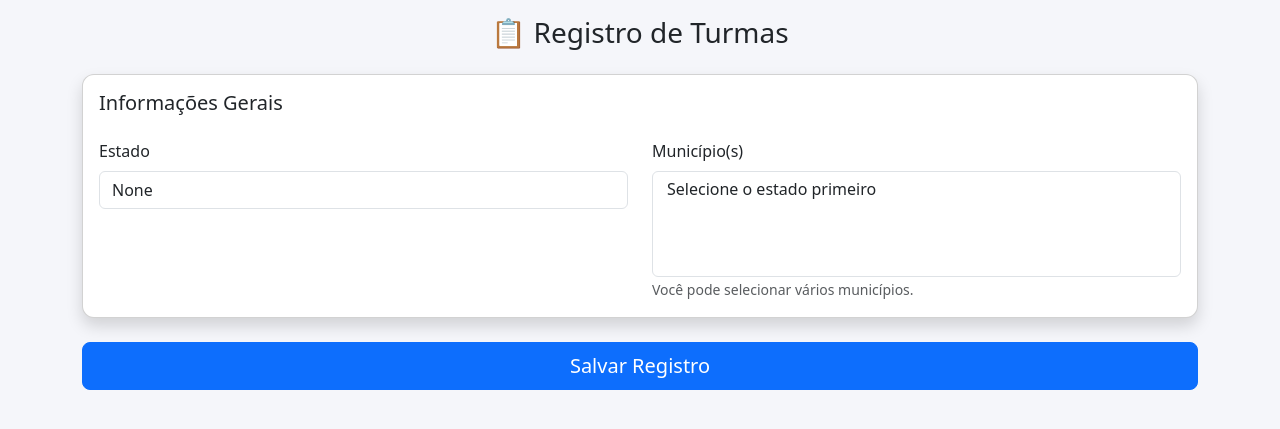
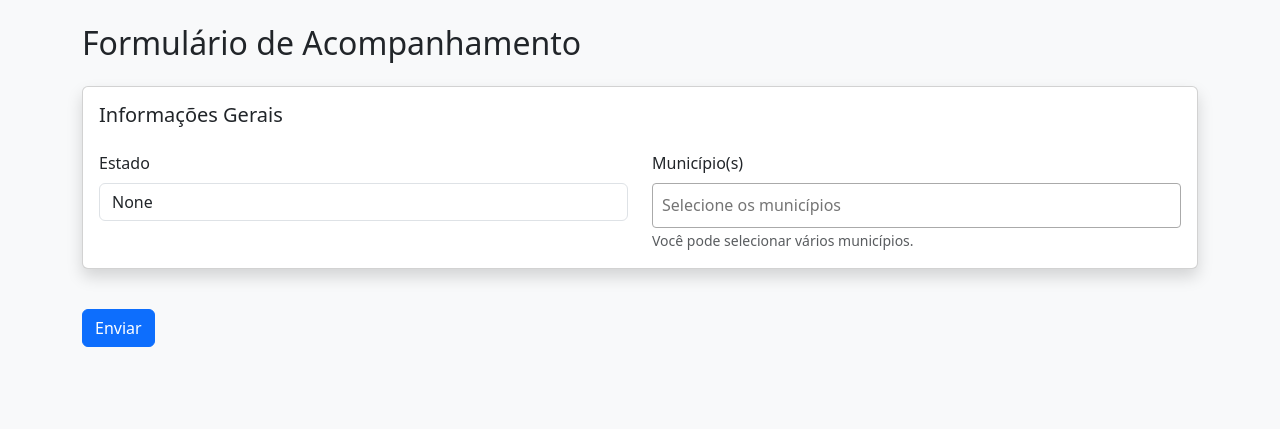
Before and after one commit to profdanidias/app-eja, a Flask app: page /formulario in a window 1280 px wide. Shown: the top 429 px of the page. Run offline with Flask 3, Linux system fonts and the light colour scheme; the visitor is signed in with stand-in values (Sample User, id 1); data that the repository does not hold is empty; some libraries are stand-ins or nearby versions.

Commit message:
Form
Form

```diff
--- a/templates/formulario.html
+++ b/templates/formulario.html
@@ -2,44 +2,31 @@
 <html lang="pt-br">
 <head>
     <meta charset="UTF-8">
-    <title>Formulário de Registro</title>
+    <meta name="viewport" content="width=device-width, initial-scale=1.0">
+    <title>Formulário EJA</title>
 
     <!-- Bootstrap -->
-    <link rel="stylesheet" href="https://cdn.jsdelivr.net/npm/bootstrap@5.3.0/dist/css/bootstrap.min.css">
+    <link href="https://cdn.jsdelivr.net/npm/bootstrap@5.3.0/dist/css/bootstrap.min.css" rel="stylesheet">
+
+    <!-- jQuery (necessário para Select2) -->
+    <script src="https://code.jquery.com/jquery-3.6.0.min.js"></script>
+
+    <!-- Select2 -->
+    <link href="https://cdn.jsdelivr.net/npm/select2@4.1.0-rc.0/dist/css/select2.min.css" rel="stylesheet" />
+    <script src="https://cdn.jsdelivr.net/npm/select2@4.1.0-rc.0/dist/js/select2.min.js"></script>
 
     <style>
-        body {
-            background: #f5f6fa;
-        }
-
-        .card {
-            border-radius: 12px;
-        }
-
-        .campo-mes {
-            width: 90px;
-        }
-
-        @media (max-width: 768px) {
-            .campo-mes {
-                width: 100%;
-            }
+        .select2-container .select2-selection--multiple {
+            min-height: 38px;
+            padding: 4px;
         }
     </style>
 </head>
 
-<body class="p-3">
+<body class="bg-light">
 
-    <div class="container">
-
-        <h3 class="mb-4 text-center">📋 Registro de Turmas</h3>
-
-        <!-- ================= ALERTA PARA GESTORA ================= -->
-        {% if is_gestor %}
-        <div class="alert alert-info text-center">
-            <strong>Modo Gestora:</strong> Você pode selecionar qualquer estado e município.
-        </div>
-        {% endif %}
+<div class="container mt-4 mb-5">
+    <h2 class="mb-4">Formulário de Acompanhamento</h2>
 
     <form action="/salvar" method="POST">
 
@@ -52,7 +39,6 @@
                     <label class="form-label">Estado</label>
 
                     {% if is_gestor %}
-                            <!-- Gestora pode escolher qualquer estado -->
                         <select id="estado" name="estado" class="form-select" required>
                             <option value="">Selecione</option>
                             {% for e in estados %}
@@ -60,7 +46,6 @@
                             {% endfor %}
                         </select>
                     {% else %}
-                            <!-- Formador tem estado fixo -->
                         <input type="text" class="form-control" value="{{ estado_fixo }}" readonly>
                         <input type="hidden" name="estado" value="{{ estado_fixo }}">
                     {% endif %}
@@ -68,48 +53,54 @@
 
                 <div class="col-md-6">
                     <label class="form-label">Município(s)</label>
+
                     <select id="municipios" name="municipios" class="form-select" multiple required>
                         <option value="">Selecione o estado primeiro</option>
                     </select>
+
                     <small class="text-muted">Você pode selecionar vários municípios.</small>
                 </div>
             </div>
         </div>
 
-            <!-- ================= CAMPOS DINÂMICOS ================= -->
+        <!-- ÁREA DINÂMICA DOS MUNICÍPIOS -->
         <div id="areaMunicipios"></div>
 
-            <!-- ================= BOTÃO SALVAR ================= -->
-            <div class="text-center mt-4">
-                <button class="btn btn-primary btn-lg w-100">
-                    Salvar Registro
-                </button>
-            </div>
-
+        <button class="btn btn-primary mt-3">Enviar</button>
     </form>
 </div>
 
-    <!-- JS -->
-    <script src="https://code.jquery.com/jquery-3.6.0.min.js"></script>
+<!-- ================= JAVASCRIPT ================= -->
+<script>
+    // Ativar Select2 no campo de municípios
+    $(document).ready(function() {
+        $('#municipios').select2({
+            placeholder: "Selecione os municípios",
+            width: '100%'
+        });
+    });
 
-    <script>
     // Carregar municípios ao selecionar estado
     document.getElementById("estado")?.addEventListener("change", function () {
         const uf = this.value;
         const select = document.getElementById("municipios");
 
+        // Mensagem temporária
         select.innerHTML = "<option>Carregando...</option>";
+        $('#municipios').trigger('change');
 
         fetch("/municipios/" + uf)
             .then(r => r.json())
             .then(lista => {
                 select.innerHTML = "";
+
                 lista.forEach(m => {
-                        const opt = document.createElement("option");
-                        opt.value = m.id;
-                        opt.textContent = m.nome;
-                        select.appendChild(opt);
+                    const opt = new Option(m.nome, m.id, false, false);
+                    select.add(opt);
                 });
+
+                // Atualiza Select2
+                $('#municipios').trigger('change');
             });
     });
 
```
Lines whose indentation alone changed are shown as unchanged.
